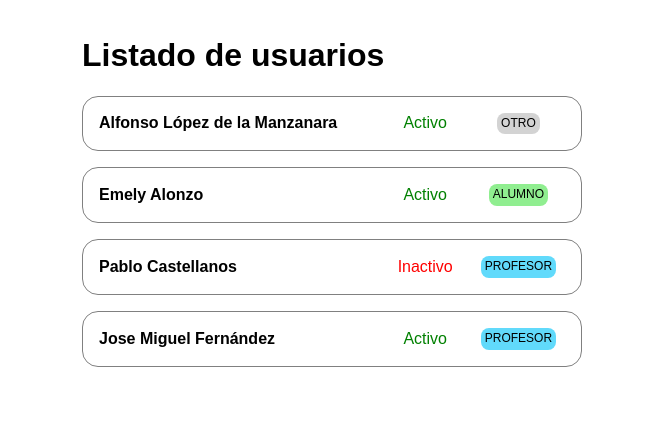
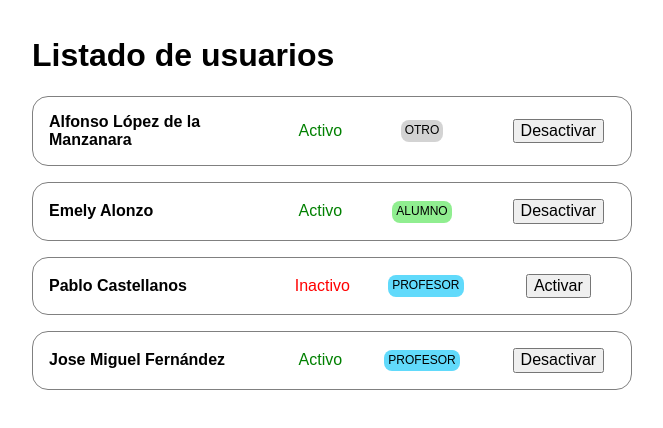
Before and after one commit to Alfonsodela/react-users-list, a React (Vite) app: page / in a window 1280 px wide. Shown: the top 428 px of the page, without its empty margins (308-971 px from the left). Built offline with nearby package versions, Linux system fonts and the light colour scheme.

Commit message:
add first useState in UserRow component

```diff
--- a/src/components/UserRow.jsx
+++ b/src/components/UserRow.jsx
@@ -1,19 +1,33 @@
 import UserRole from './UserRole';
 import style from './UserRow.module.css';
 import UserStatus from './UserStatus';
+import { useState } from 'react';
 
-const UserRow = ({ name, active, role }) => (
+const UserRow = ({ name, active, role }) => {
+	const [activeState, setActiveState] = useState(active);
+
+	return (
 		<div className={style.user}>
 			<div className={style.name}>
 				<span>{name}</span>
 			</div>
 			<div className={style.status}>
-			<UserStatus active={active} />
+				<UserStatus active={activeState} />
 			</div>
 			<div className={style.role}>
 				<UserRole role={role} />
 			</div>
+			<div className={style.action}>
+				<button
+					onClick={() => {
+						setActiveState(!activeState);
+					}}
+				>
+					{activeState ? 'Desactivar' : 'Activar'}
+				</button>
+			</div>
 		</div>
 	);
+};
 
 export default UserRow;
--- a/src/components/UserRow.module.css
+++ b/src/components/UserRow.module.css
@@ -10,18 +10,16 @@
 }
 
 .name {
-	width: 60%;
+	width: 40%;
+	font-weight: bold;
 }
 
 .active,
-.role {
+.role,
+.action {
 	width: 20%;
 
 	display: flex;
 	justify-content: center;
 	align-items: center;
 }
-
-.name span{
-	font-weight: bold;
-}
--- a/src/components/UsersList.module.css
+++ b/src/components/UsersList.module.css
@@ -2,7 +2,7 @@
 
 .list {
 	width: 100%;
-	max-width: 500px;
+	max-width: 600px;
 	margin: auto;
 	padding: 1rem;
 }
```
Lines whose indentation alone changed are shown as unchanged.
